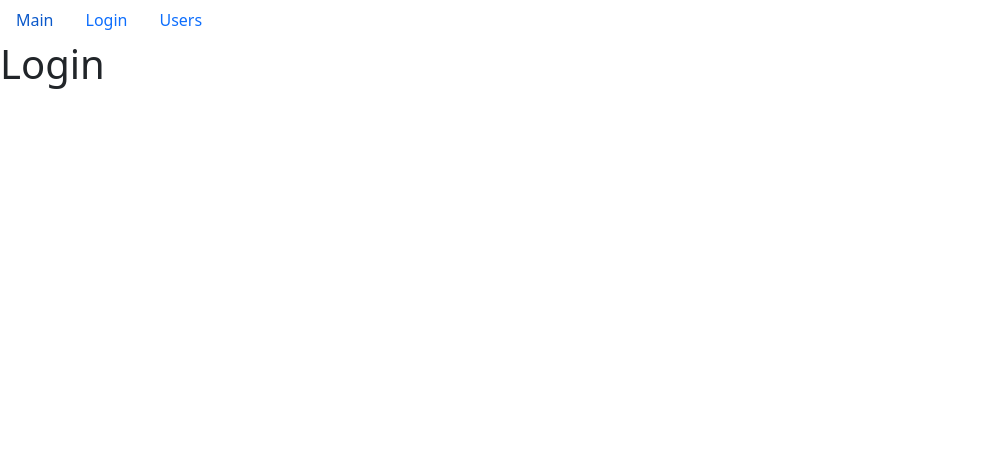
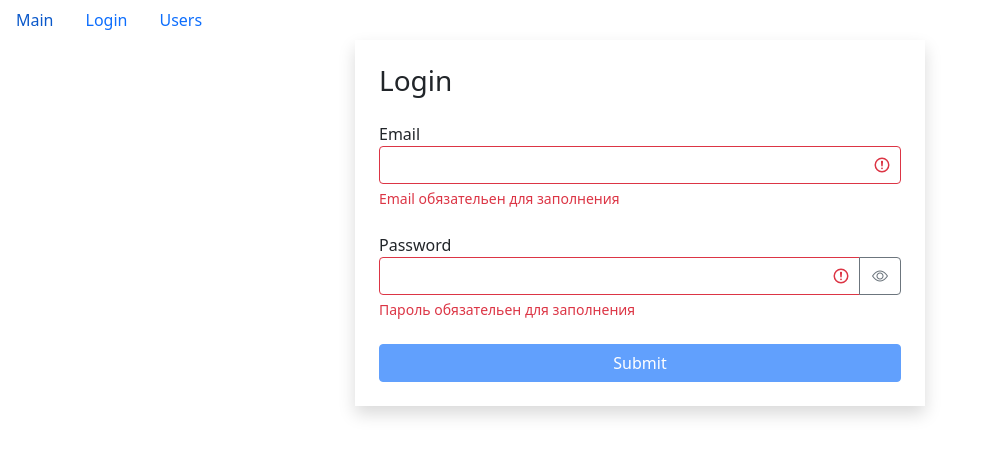
Before and after one commit to Mahorishe/fast-company, a React (Create React App) app: page /login in a window 1280 px wide. Shown: the top 456 px of the page, without its empty margins (0-989 px from the left). Built offline with nearby package versions, Linux system fonts and the light colour scheme.

Commit message:
Add Login Page and Validation field

```diff
--- a/src/App.jsx
+++ b/src/App.jsx
@@ -1,9 +1,9 @@
 import React from "react";
 import { Switch, Route } from "react-router-dom";
 import NavBar from "./components/navbar";
-import UsersInfo from "./components/usersInfo";
-import Main from "./components/main";
-import Login from "./components/login";
+import Users from "./layouts/users";
+import Main from "./layouts/main";
+import Login from "./layouts/login";
 
 const App = () => {
     return (
@@ -12,7 +12,7 @@
             <Switch>
                 <Route path="/" exact component={Main} />
                 <Route path="/login" component={Login} />
-                <Route path="/users/:id?" component={UsersInfo} />
+                <Route path="/users/:id?" component={Users} />
             </Switch>
         </>
     );
--- a/src/components/login.jsx
+++ /dev/null
@@ -1,6 +0,0 @@
-import React from "react";
-const Login = () => {
-    return <h1>Login</h1>;
-};
-
-export default Login;
--- /dev/null
+++ b/src/components/textField.jsx
@@ -0,0 +1,54 @@
+import React, { useState } from "react";
+import PropTypes from "prop-types";
+const TextField = ({ label, type, name, value, onChange, error }) => {
+    const [showPassword, setShowPassword] = useState(false);
+    const toggleShowPassword = () => {
+        setShowPassword((prevState) => !prevState);
+    };
+    const getInputClasses = () => {
+        return "form-control" + (error ? " is-invalid" : "");
+    };
+    return (
+        <div className="mb-4">
+            <label htmlFor={name}>{label}</label>
+            <div className="input-group has-validation">
+                <input
+                    type={showPassword ? "text" : type}
+                    id={name}
+                    name={name}
+                    value={value}
+                    onChange={onChange}
+                    className={getInputClasses()}
+                />
+                {type === "password" && (
+                    <button
+                        className="btn btn-outline-secondary"
+                        type="button"
+                        onClick={toggleShowPassword}
+                    >
+                        <i
+                            className={
+                                "bi bi-eye" + (showPassword ? "-slash" : "")
+                            }
+                        ></i>
+                    </button>
+                )}
+                {error && <div className="invalid-feedback">{error}</div>}
+            </div>
+        </div>
+    );
+};
+
+PropTypes.defaultProps = {
+    type: "text"
+};
+TextField.propTypes = {
+    label: PropTypes.string,
+    type: PropTypes.string,
+    name: PropTypes.string,
+    value: PropTypes.string,
+    onChange: PropTypes.func,
+    error: PropTypes.string
+};
+
+export default TextField;
--- a/src/components/usersInfo.jsx
+++ /dev/null
@@ -1,11 +0,0 @@
-import React from "react";
-import { useParams } from "react-router-dom";
-import Users from "./users";
-import User from "./user";
-
-const UsersInfo = () => {
-    const { id } = useParams();
-    return <>{id ? <User userId={id} /> : <Users />}</>;
-};
-
-export default UsersInfo;
--- a/src/components/users.jsx
+++ b/src/components/usersList.jsx
@@ -9,7 +9,7 @@
 import GroupList from "./groupList";
 import UserTable from "./userTable";
 
-const Users = () => {
+const UsersList = () => {
     const [currentPage, setCurrentPage] = useState(1);
     const [professions, setProfessions] = useState();
     const [selectedProf, setSelectedProf] = useState();
@@ -114,10 +114,10 @@
     return "Loading";
 };
 
-Users.propTypes = {
+UsersList.propTypes = {
     users: PropTypes.array.isRequired,
     onDelete: PropTypes.func.isRequired,
     onBookmark: PropTypes.func.isRequired
 };
 
-export default Users;
+export default UsersList;
--- /dev/null
+++ b/src/layouts/login.jsx
@@ -0,0 +1,87 @@
+import React, { useEffect, useState } from "react";
+import TextField from "../components/textField";
+import { validator } from "../utils/validator";
+const Login = () => {
+    const [data, setData] = useState({ email: "", password: "" });
+    const [errors, setErrors] = useState({});
+
+    const isValid = Object.keys(errors).length === 0;
+    useEffect(() => {
+        validate();
+    }, [data]);
+
+    const validateConfig = {
+        email: {
+            isRequired: {
+                message: "Email обязательен для заполнения"
+            },
+            isEmail: {
+                message: "Email некорректный"
+            }
+        },
+        password: {
+            isRequired: {
+                message: "Пароль обязательен для заполнения"
+            },
+            isCapitalSymbol: {
+                message: "Пароль должен содержать хотя бы одну заглавную букву"
+            },
+            isContainDigit: {
+                message: "Пароль должен содержать хотя бы одну цифру"
+            },
+            min: {
+                message: "Пароль должен быть не менее 8 символов",
+                value: 8
+            }
+        }
+    };
+    const handleChange = ({ target }) => {
+        setData((prevData) => ({ ...prevData, [target.name]: target.value }));
+    };
+    const validate = () => {
+        const errors = validator(data, validateConfig);
+        setErrors(errors);
+        return Object.keys(errors).length === 0;
+    };
+    const handleFinish = (e) => {
+        e.preventDefault();
+        const isValid = validate();
+        console.log("isValid", isValid);
+        if (!isValid) return;
+        console.log(data);
+    };
+    return (
+        <div className="container">
+            <div className="row">
+                <div className="col-md-6 offset-md-3 shadow p-4">
+                    <h3 className="mb-4">Login</h3>
+                    <form onSubmit={handleFinish}>
+                        <TextField
+                            label="Email"
+                            name="email"
+                            value={data.email}
+                            onChange={handleChange}
+                            error={errors.email}
+                        />
+                        <TextField
+                            label="Password"
+                            type="password"
+                            name="password"
+                            value={data.password}
+                            onChange={handleChange}
+                            error={errors.password}
+                        />
+                        <button
+                            disabled={!isValid}
+                            className="btn btn-primary w-100"
+                        >
+                            Submit
+                        </button>
+                    </form>
+                </div>
+            </div>
+        </div>
+    );
+};
+
+export default Login;
--- /dev/null
+++ b/src/layouts/users.jsx
@@ -0,0 +1,11 @@
+import React from "react";
+import { useParams } from "react-router-dom";
+import UsersList from "../components/usersList";
+import User from "../components/user";
+
+const Users = () => {
+    const { id } = useParams();
+    return <>{id ? <User userId={id} /> : <UsersList />}</>;
+};
+
+export default Users;
--- /dev/null
+++ b/src/utils/validator.js
@@ -0,0 +1,49 @@
+export const validator = (data, config) => {
+    const errors = {};
+    function validate(validateMethod, data, config) {
+        let statusValidate;
+        switch (validateMethod) {
+            case "isRequired":
+                statusValidate = data.trim() === "";
+                break;
+            case "isEmail": {
+                const emailRegExp = /^\S+@\S+\.\S+$/g;
+                statusValidate = !emailRegExp.test(data);
+                break;
+            }
+            case "isCapitalSymbol": {
+                const capitalRegExp = /[A-Z]+/g;
+                statusValidate = !capitalRegExp.test(data);
+                break;
+            }
+            case "isContainDigit": {
+                const containDigitRegExp = /\d+/g;
+                statusValidate = !containDigitRegExp.test(data);
+                break;
+            }
+            case "min": {
+                statusValidate = data.length < config.value;
+                break;
+            }
+            default:
+                break;
+        }
+        if (statusValidate) {
+            return config.message;
+        }
+    }
+    for (const fieldName in data) {
+        for (const validatorMethod in config[fieldName]) {
+            const error = validate(
+                validatorMethod,
+                data[fieldName],
+                config[fieldName][validatorMethod]
+            );
+
+            if (error && !errors[fieldName]) {
+                errors[fieldName] = error;
+            }
+        }
+    }
+    return errors;
+};
```
Also changed, not shown: src/layouts/main.jsx (renamed from src/components/main.jsx).
